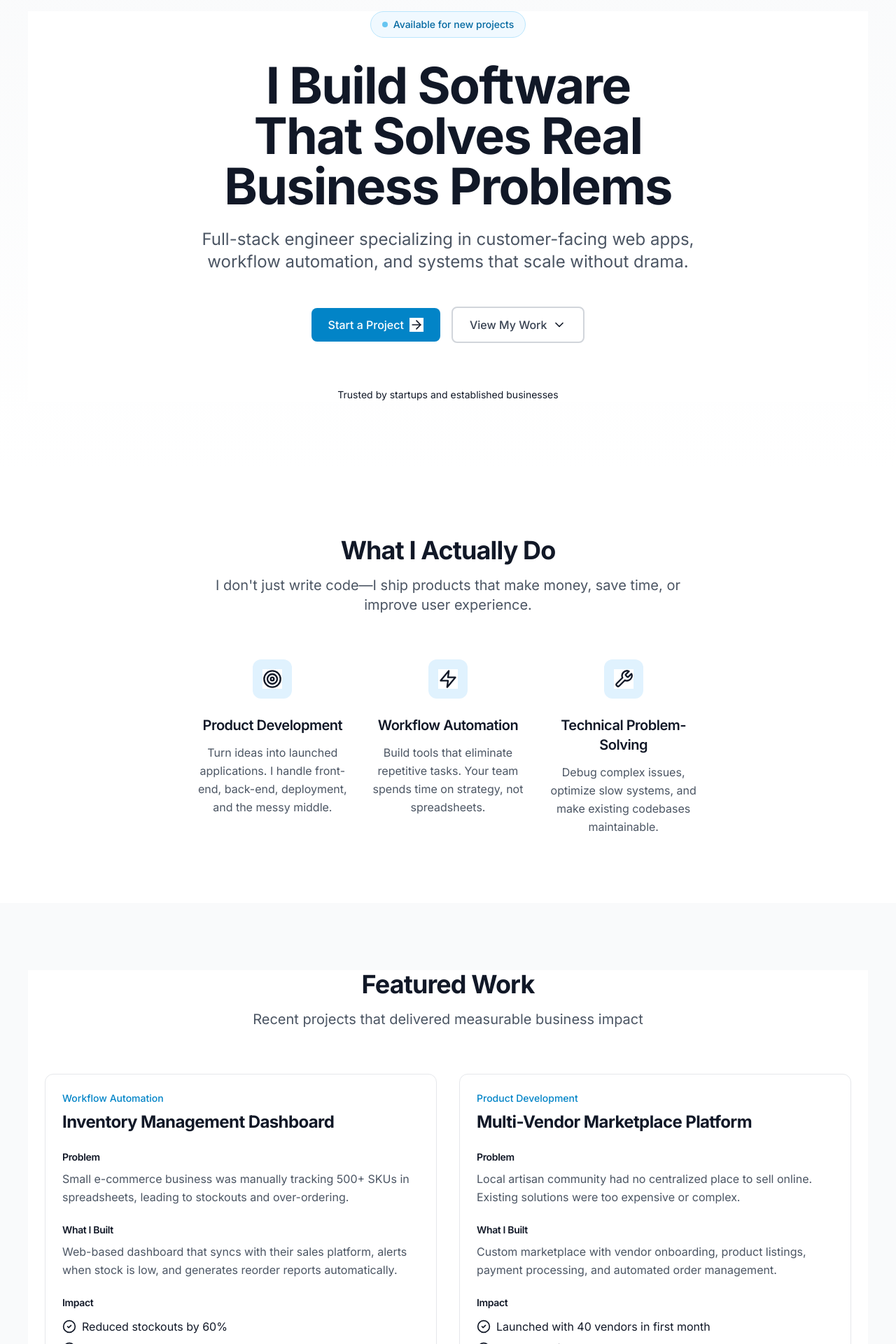
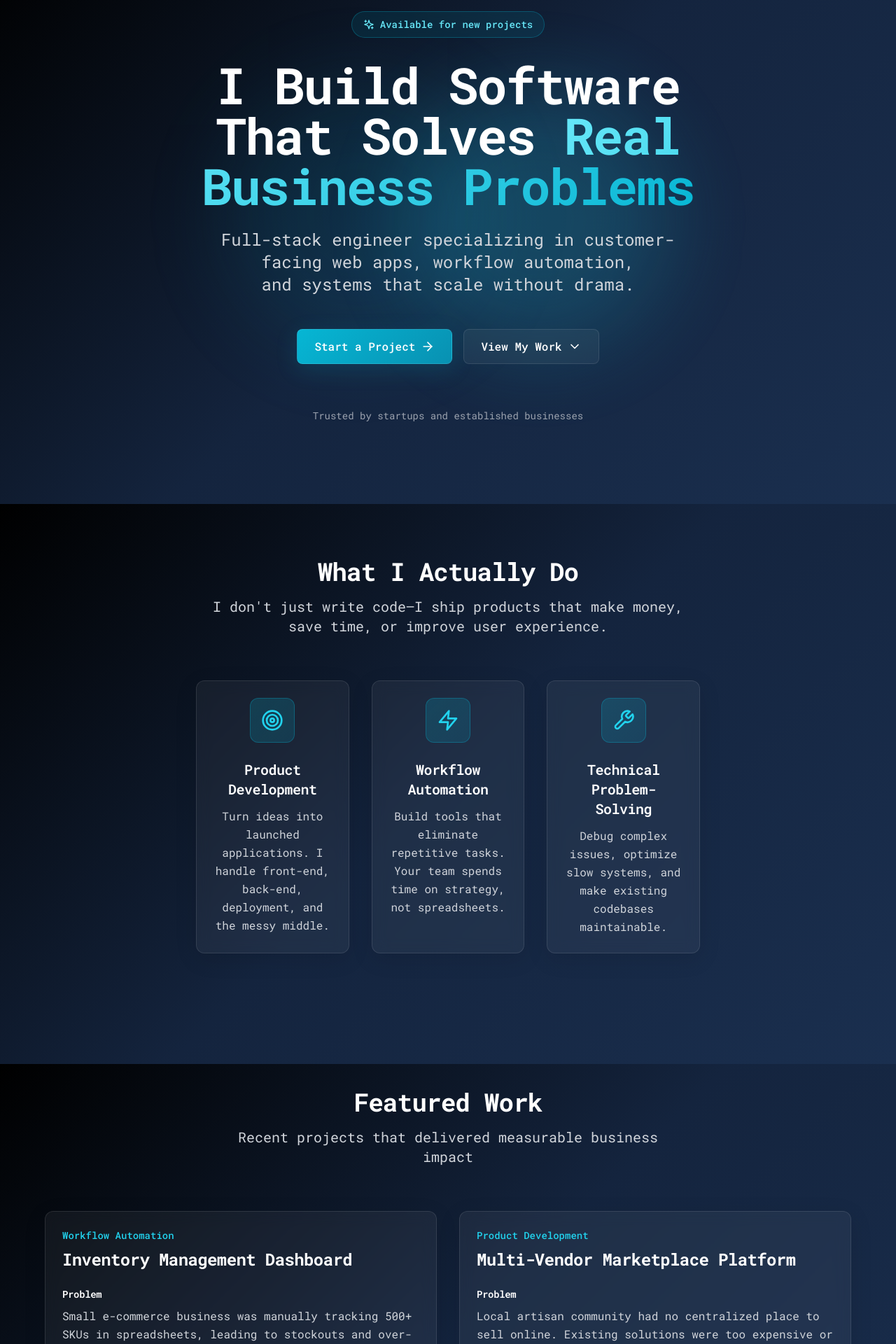
Before and after one commit to Lyanaaaaa/lyana.dev, a Next.js app: page / in a window 1280 px wide. Shown: the part 80-2000 px from the top of the page at 70% size. Built offline with nearby package versions, Linux system fonts and the light colour scheme.

Commit message:
Enhance styling and layout across components, update color palette, and implement glassmorphism effects for a modern look

```diff
--- a/app/globals.css
+++ b/app/globals.css
@@ -4,21 +4,23 @@
 
 @layer base {
   * {
-    @apply bg-white text-gray-900 antialiased;
+    @apply antialiased;
   }
 
   body {
-    @apply bg-white text-gray-900 antialiased;
+    @apply bg-dark-50 text-gray-100 antialiased;
+    background: linear-gradient(135deg, #000000 0%, #14243e 50%, #1a2f4f 100%);
+    background-attachment: fixed;
   }
 
   h1, h2, h3, h4, h5, h6 {
-    @apply font-semibold tracking-tight;
+    @apply font-semibold tracking-tight text-white;
   }
 }
 
 @layer components {
   .section {
-    @apply py-16 px-6 md:py-24;
+    @apply py-16 px-6 md:py-24 relative;
   }
 
   .container {
@@ -30,15 +32,70 @@
   }
 
   .btn-primary {
-    @apply inline-flex items-center justify-center gap-2 px-6 py-3 rounded-lg bg-primary-600 text-white font-medium hover:bg-primary-700 transition-colors duration-200 focus:outline-none focus:ring-2 focus:ring-primary-500 focus:ring-offset-2;
+    @apply inline-flex items-center justify-center gap-2 px-6 py-3 rounded-lg font-medium transition-all duration-300 focus:outline-none focus:ring-2 focus:ring-primary-400 focus:ring-offset-2 focus:ring-offset-dark-50;
+    background: linear-gradient(135deg, #06b6d4 0%, #0891b2 100%);
+    color: white;
+    border: 1px solid rgba(255, 255, 255, 0.1);
+    box-shadow: 0 8px 32px rgba(6, 182, 212, 0.15);
+  }
+
+  .btn-primary:hover {
+    transform: translateY(-2px);
+    box-shadow: 0 12px 40px rgba(6, 182, 212, 0.25);
   }
 
   .btn-secondary {
-    @apply inline-flex items-center justify-center gap-2 px-6 py-3 rounded-lg border-2 border-gray-300 text-gray-700 font-medium hover:border-gray-400 hover:bg-gray-50 transition-colors duration-200 focus:outline-none focus:ring-2 focus:ring-gray-300 focus:ring-offset-2;
+    @apply inline-flex items-center justify-center gap-2 px-6 py-3 rounded-lg font-medium transition-all duration-300 focus:outline-none focus:ring-2 focus:ring-primary-400 focus:ring-offset-2 focus:ring-offset-dark-50;
+    background: rgba(255, 255, 255, 0.05);
+    color: white;
+    border: 1px solid rgba(255, 255, 255, 0.1);
+    backdrop-filter: blur(10px);
   }
 
-  .card {
-    @apply bg-white border border-gray-200 rounded-xl p-6 hover:border-gray-300 transition-colors duration-200;
+  .btn-secondary:hover {
+    background: rgba(255, 255, 255, 0.1);
+    border-color: rgba(255, 255, 255, 0.2);
+    transform: translateY(-2px);
+  }
+
+  .glass-card {
+    @apply rounded-xl p-6 transition-all duration-300;
+    background: rgba(255, 255, 255, 0.05);
+    border: 1px solid rgba(255, 255, 255, 0.1);
+    backdrop-filter: blur(10px);
+    box-shadow: 0 8px 32px rgba(0, 0, 0, 0.1);
+  }
+
+  .glass-card:hover {
+    background: rgba(255, 255, 255, 0.08);
+    border-color: rgba(6, 182, 212, 0.3);
+    transform: translateY(-4px);
+    box-shadow: 0 12px 40px rgba(6, 182, 212, 0.1);
+  }
+
+  .glass-input {
+    @apply w-full px-4 py-3 rounded-lg transition-all duration-200 focus:outline-none focus:ring-2 focus:ring-primary-400;
+    background: rgba(255, 255, 255, 0.05);
+    border: 1px solid rgba(255, 255, 255, 0.1);
+    backdrop-filter: blur(10px);
+    color: white;
+  }
+
+  .glass-input::placeholder {
+    color: rgba(255, 255, 255, 0.4);
+  }
+
+  .glass-input:focus {
+    background: rgba(255, 255, 255, 0.08);
+    border-color: rgba(6, 182, 212, 0.5);
+  }
+
+  .badge-glass {
+    @apply inline-flex items-center gap-2 px-4 py-2 rounded-full text-sm font-medium;
+    background: rgba(6, 182, 212, 0.1);
+    border: 1px solid rgba(6, 182, 212, 0.3);
+    backdrop-filter: blur(10px);
+    color: #67e8f9;
   }
 }
 
@@ -46,4 +103,11 @@
   .text-balance {
     text-wrap: balance;
   }
+
+  .gradient-text {
+    background: linear-gradient(135deg, #67e8f9 0%, #06b6d4 100%);
+    -webkit-background-clip: text;
+    -webkit-text-fill-color: transparent;
+    background-clip: text;
+  }
 }
--- a/app/layout.tsx
+++ b/app/layout.tsx
@@ -1,11 +1,12 @@
 import type { Metadata } from 'next'
-import { Inter } from 'next/font/google'
+import { Roboto_Mono } from 'next/font/google'
 import './globals.css'
 
-const inter = Inter({
-  subsets: ['latin'],
-  variable: '--font-inter',
-})
+const robotoMono = Roboto_Mono({
+    subsets: ['latin'],
+    variable: '--font-roboto-mono',
+    weight: ['400', '500', '600', '700'],
+  })
 
 export const metadata: Metadata = {
   title: 'Lyana Aqilah - Software Engineer',
@@ -25,7 +26,7 @@ export default function RootLayout({
   children: React.ReactNode
 }) {
   return (
-    <html lang="en" className={inter.variable}>
+    <html lang="en" className={robotoMono.variable}>
       <body className="font-sans">
         {children}
       </body>
--- a/components/FeaturedWork.tsx
+++ b/components/FeaturedWork.tsx
@@ -3,13 +3,13 @@ import { projects } from '../data/projects'
 
 export default function FeaturedWork() {
   return (
-    <section id="work" className="section bg-gray-50">
+    <section id="work" className="section relative">
       <div className="container">
         <div className="text-center mb-16">
           <h2 className="text-3xl md:text-4xl font-bold mb-4">
             Featured Work
           </h2>
-          <p className="text-xl text-gray-600 max-w-2xl mx-auto">
+          <p className="text-xl text-gray-300 max-w-2xl mx-auto">
             Recent projects that delivered measurable business impact
           </p>
         </div>
--- a/components/Hero.tsx
+++ b/components/Hero.tsx
@@ -1,21 +1,28 @@
-import { ArrowRight, ChevronDown } from 'lucide-react'
+import { ArrowRight, ChevronDown, Sparkles } from 'lucide-react'
 import Link from 'next/link'
 
 export default function Hero() {
   return (
-    <section className="section min-h-[90vh] flex items-center justify-center bg-gradient-to-b from-gray-50 to-white">
-      <div className="container text-center">
+    <section className="section min-h-[90vh] flex items-center justify-center relative overflow-hidden">
+      {/* Animated background gradient orbs */}
+      <div className="absolute inset-0 overflow-hidden pointer-events-none">
+        <div className="absolute top-1/4 left-1/4 w-96 h-96 bg-primary-500/20 rounded-full blur-3xl animate-pulse"></div>
+        <div className="absolute bottom-1/4 right-1/4 w-96 h-96 bg-primary-400/20 rounded-full blur-3xl animate-pulse" style={{ animationDelay: '1s' }}></div>
+      </div>
+
+      <div className="container text-center relative z-10">
         <div className="max-w-4xl mx-auto">
-          <div className="inline-flex items-center gap-2 px-4 py-2 rounded-full bg-primary-50 border border-primary-200 text-primary-700 text-sm font-medium mb-8">
-            <span className="w-2 h-2 rounded-full bg-primary-500 animate-pulse"></span>
+          <div className="badge-glass inline-flex mb-8">
+            <Sparkles className="w-4 h-4" />
             Available for new projects
           </div>
 
           <h1 className="text-5xl md:text-6xl lg:text-7xl font-bold mb-6 text-balance">
-            I Build Software That Solves Real Business Problems
+            I Build Software That Solves{' '}
+            <span className="gradient-text">Real Business Problems</span>
           </h1>
 
-          <p className="text-xl md:text-2xl text-gray-600 mb-12 max-w-3xl mx-auto text-balance">
+          <p className="text-xl md:text-2xl text-gray-300 mb-12 max-w-3xl mx-auto text-balance">
             Full-stack engineer specializing in customer-facing web apps, workflow automation, and systems that scale without drama.
           </p>
 
@@ -30,7 +37,7 @@ export default function Hero() {
             </Link>
           </div>
 
-          <div className="mt-16 text-sm text-gray-500">
+          <div className="mt-16 text-sm text-gray-400">
             <p>Trusted by startups and established businesses</p>
           </div>
         </div>
--- a/components/ProjectCard.tsx
+++ b/components/ProjectCard.tsx
@@ -7,13 +7,13 @@ interface ProjectCardProps {
 
 export default function ProjectCard({ project }: ProjectCardProps) {
   return (
-    <div className="card group">
+    <div className="glass-card group">
       <div className="flex items-start justify-between mb-4">
         <div>
-          <div className="text-sm font-medium text-primary-600 mb-2">
+          <div className="text-sm font-medium text-primary-400 mb-2">
             {project.category}
           </div>
-          <h3 className="text-2xl font-bold mb-2 group-hover:text-primary-600 transition-colors">
+          <h3 className="text-2xl font-bold mb-2 group-hover:text-primary-400 transition-colors">
             {project.title}
           </h3>
         </div>
@@ -22,7 +22,7 @@ export default function ProjectCard({ project }: ProjectCardProps) {
             href={project.link}
             target="_blank"
             rel="noopener noreferrer"
-            className="text-gray-400 hover:text-primary-600 transition-colors"
+            className="text-gray-400 hover:text-primary-400 transition-colors"
             aria-label="View project"
           >
             <ExternalLink className="w-5 h-5" />
@@ -32,21 +32,21 @@ export default function ProjectCard({ project }: ProjectCardProps) {
 
       <div className="space-y-6">
         <div>
-          <h4 className="text-sm font-semibold text-gray-900 mb-2">Problem</h4>
-          <p className="text-gray-600 leading-relaxed">{project.problem}</p>
+          <h4 className="text-sm font-semibold text-white mb-2">Problem</h4>
+          <p className="text-gray-300 leading-relaxed">{project.problem}</p>
         </div>
 
         <div>
-          <h4 className="text-sm font-semibold text-gray-900 mb-2">What I Built</h4>
-          <p className="text-gray-600 leading-relaxed">{project.solution}</p>
+          <h4 className="text-sm font-semibold text-white mb-2">What I Built</h4>
+          <p className="text-gray-300 leading-relaxed">{project.solution}</p>
         </div>
 
         <div>
-          <h4 className="text-sm font-semibold text-gray-900 mb-3">Impact</h4>
+          <h4 className="text-sm font-semibold text-white mb-3">Impact</h4>
           <ul className="space-y-2">
             {project.impact.map((item, index) => (
-              <li key={index} className="flex items-start gap-2 text-gray-600">
-                <CheckCircle2 className="w-5 h-5 text-green-600 flex-shrink-0 mt-0.5" />
+              <li key={index} className="flex items-start gap-2 text-gray-300">
+                <CheckCircle2 className="w-5 h-5 text-primary-400 flex-shrink-0 mt-0.5" />
                 <span>{item}</span>
               </li>
             ))}
@@ -58,7 +58,12 @@ export default function ProjectCard({ project }: ProjectCardProps) {
             {project.tech.map((tech, index) => (
               <span
                 key={index}
-                className="px-3 py-1 text-sm bg-gray-100 text-gray-700 rounded-md font-mono"
+                className="px-3 py-1 text-sm rounded-md font-mono"
+                style={{
+                  background: 'rgba(6, 182, 212, 0.1)',
+                  border: '1px solid rgba(6, 182, 212, 0.2)',
+                  color: '#67e8f9',
+                }}
               >
                 {tech}
               </span>
--- a/components/WhatIDo.tsx
+++ b/components/WhatIDo.tsx
@@ -20,14 +20,14 @@ export default function WhatIDo() {
   ]
 
   return (
-    <section className="section bg-white">
+    <section className="section relative">
       <div className="container">
         <div className="content">
           <div className="text-center mb-16">
             <h2 className="text-3xl md:text-4xl font-bold mb-4">
               What I Actually Do
             </h2>
-            <p className="text-xl text-gray-600">
+            <p className="text-xl text-gray-300">
               I don&apos;t just write code—I ship products that make money, save time, or improve user experience.
             </p>
           </div>
@@ -36,14 +36,17 @@ export default function WhatIDo() {
             {services.map((service, index) => {
               const Icon = service.icon
               return (
-                <div key={index} className="text-center">
-                  <div className="inline-flex items-center justify-center w-14 h-14 rounded-xl bg-primary-100 text-primary-600 mb-6">
-                    <Icon className="w-7 h-7" strokeWidth={2} />
+                <div key={index} className="glass-card text-center group">
+                  <div className="inline-flex items-center justify-center w-16 h-16 rounded-xl mb-6 transition-all duration-300" style={{
+                    background: 'linear-gradient(135deg, rgba(6, 182, 212, 0.2) 0%, rgba(8, 145, 178, 0.2) 100%)',
+                    border: '1px solid rgba(6, 182, 212, 0.3)',
+                  }}>
+                    <Icon className="w-8 h-8 text-primary-400 group-hover:scale-110 transition-transform duration-300" strokeWidth={2} />
                   </div>
                   <h3 className="text-xl font-semibold mb-3">
                     {service.title}
                   </h3>
-                  <p className="text-gray-600 leading-relaxed">
+                  <p className="text-gray-300 leading-relaxed">
                     {service.description}
                   </p>
                 </div>
--- a/tailwind.config.js
+++ b/tailwind.config.js
@@ -9,26 +9,50 @@ module.exports = {
       extend: {
         colors: {
           primary: {
-            50: '#f0f9ff',
-            100: '#e0f2fe',
-            200: '#bae6fd',
-            300: '#7dd3fc',
-            400: '#38bdf8',
-            500: '#0ea5e9',
-            600: '#0284c7',
-            700: '#0369a1',
-            800: '#075985',
-            900: '#0c4a6e',
+            50: '#ecfeff',
+            100: '#cffafe',
+            200: '#a5f3fc',
+            300: '#67e8f9',
+            400: '#22d3ee',
+            500: '#06b6d4',
+            600: '#0891b2',
+            700: '#0e7490',
+            800: '#155e75',
+            900: '#164e63',
+          },
+          dark: {
+            50: '#0a1628',
+            100: '#0f1d33',
+            200: '#14243e',
+            300: '#1a2f4f',
+            400: '#1e3a5f',
+            500: '#234570',
+            600: '#2a5282',
+            700: '#326094',
+            800: '#3b6fa6',
+            900: '#4580b8',
+          },
+          glass: {
+            light: 'rgba(255, 255, 255, 0.1)',
+            medium: 'rgba(255, 255, 255, 0.05)',
+            dark: 'rgba(0, 0, 0, 0.2)',
           },
         },
         fontFamily: {
-          sans: ['Inter', 'system-ui', 'sans-serif'],
-          mono: ['JetBrains Mono', 'Consolas', 'monospace'],
+            sans: ['var(--font-roboto-mono)', 'monospace'],
+            mono: ['var(--font-roboto-mono)', 'Consolas', 'monospace'],
         },
         maxWidth: {
           'content': '720px',
           'container': '1200px',
         },
+        backgroundImage: {
+          'gradient-radial': 'radial-gradient(var(--tw-gradient-stops))',
+          'gradient-conic': 'conic-gradient(from 180deg at 50% 50%, var(--tw-gradient-stops))',
+        },
+        backdropBlur: {
+          xs: '2px',
+        },
       },
     },
     plugins: [],
```
Also changed, not shown: components/Contact.tsx (+26 -18 lines), components/Footer.tsx (+13 -6 lines), components/HowIWork.tsx (+16 -10 lines), components/Skills.tsx (+11 -6 lines).
